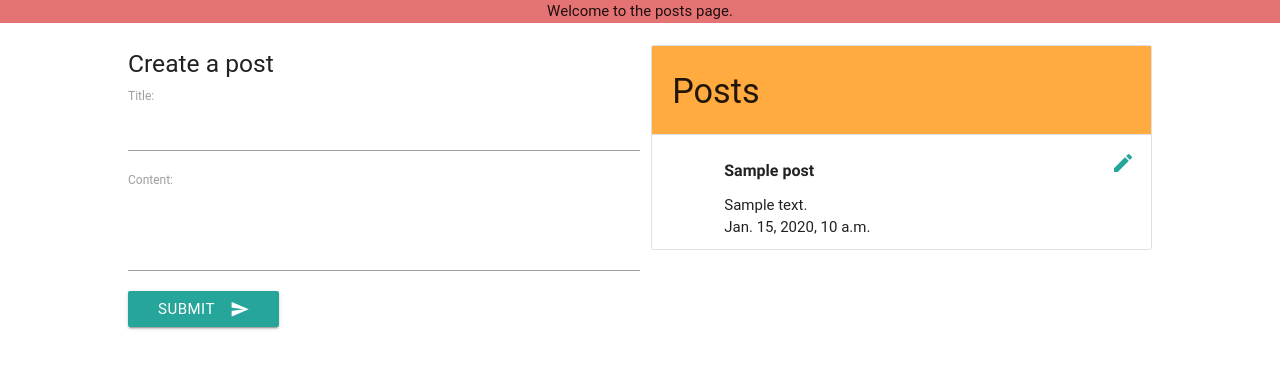
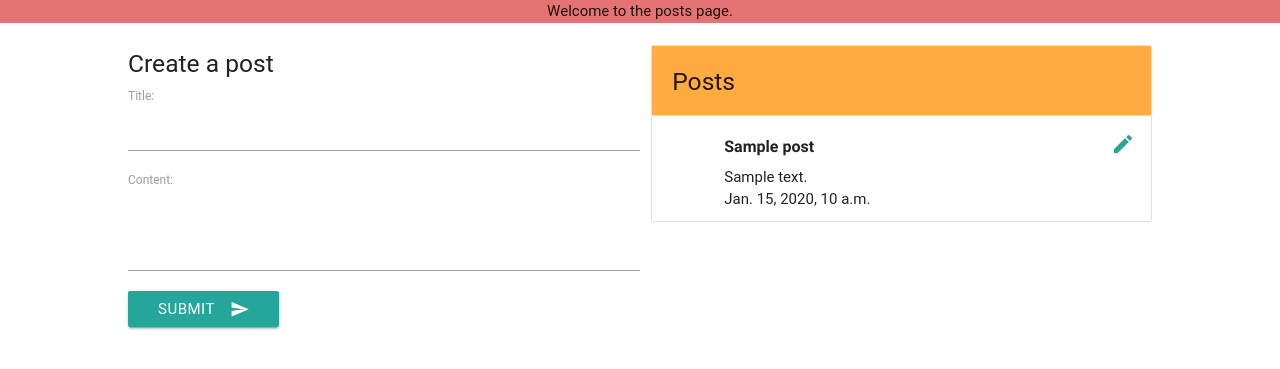
Before and after one commit to Dineshs91/django-cqrs, a Django app: page /posts/ in a window 1280 px wide. Shown: the top 369 px of the page. Run offline with Django 3.2, Linux system fonts and the light colour scheme; tables that the repository leaves empty hold one stand-in row (values such as "Sample post"); parts of the project's set-up code (start-up, migrations or seed data) failed here and were passed over; some libraries are stand-ins or nearby versions; some web fonts are replaced.

Commit message:
Modify styling a bit

```diff
--- a/blog/static/css/posts.css
+++ b/blog/static/css/posts.css
@@ -1,3 +1,7 @@
+div.container {
+    width: 80%;
+}
+
 form {
     position: fixed;
     width: 40%;
--- a/blog/templates/posts.html
+++ b/blog/templates/posts.html
@@ -14,7 +14,7 @@
     </head>
     <body>
         <p class="center red lighten-2">Welcome to the posts page.</p>
-        <div class="container" style="width:80%;">
+        <div class="container">
 
             <div class="row">
 
@@ -32,11 +32,11 @@
 
               <div class="col s12 m8 l6"> <!-- Note that "m8 l9" was added -->
                 <ul class="collection with-header">
-                    <li class="collection-header orange accent-2"><h4>Posts</h4></li>
+                    <li class="collection-header orange accent-2"><h5>Posts</h5></li>
 
                 {% for post in posts %}
                     <li class="collection-item avatar">
-                        <h4 class="title"><b>{{ post.title }}</b></h4>
+                        <h5 class="title"><b>{{ post.title }}</b></h5>
                         <p>
                             {{ post.content }}</br>
                             {{ post.datetime }}
```
